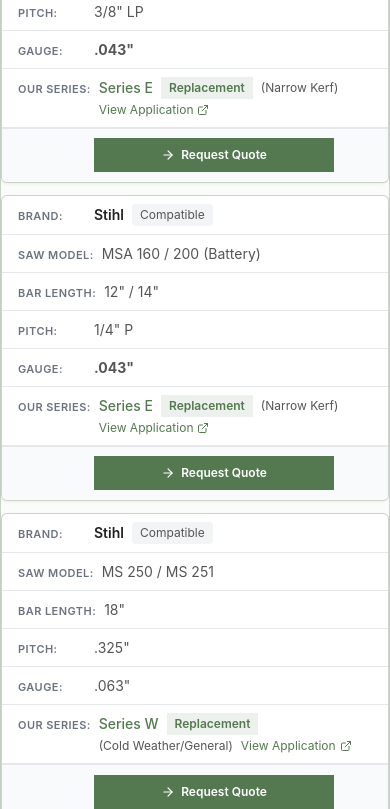
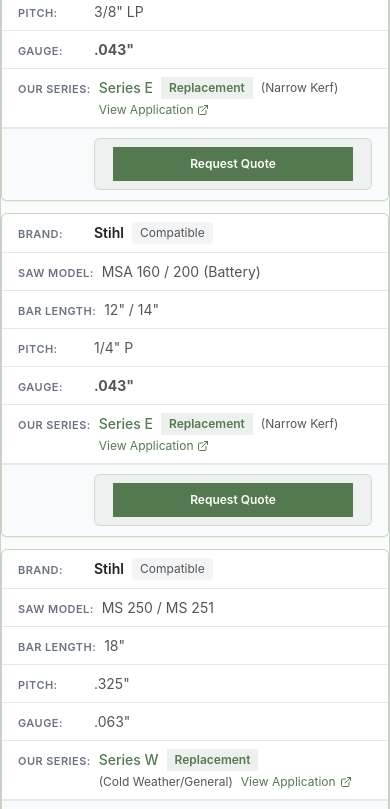
Before and after one commit to LoganOYoung/chainsaw-chain-supplier-borealgrit, a Next.js app: page /fitment-finder in a window 390 px wide. Shown: the part 5660-6469 px from the top of the page. Built offline with nearby package versions, Linux system fonts and the light colour scheme.

Commit message:
fix(fitment): actions block styling, mobile button center, alternatives left, no arrow on mobile

```diff
--- a/app/fitment-finder/page.tsx
+++ b/app/fitment-finder/page.tsx
@@ -547,16 +547,16 @@ export default function FitmentFinderPage() {
                       </div>
                     </td>
                     <td className="px-4 py-3 min-w-0 fitment-actions-cell" data-label="Actions">
-                      <div className="flex flex-col gap-2 min-w-0 max-w-full">
+                      <div className="fitment-actions-block flex flex-col gap-2 min-w-0 max-w-full items-center sm:items-stretch">
                         <Link
                           href={buildQuoteUrl(item)}
-                          className="flex items-center justify-center gap-1.5 text-xs py-1.5 px-4 min-h-[32px] min-w-[160px] w-full max-w-[240px] bg-forest-brand text-white font-semibold hover:bg-white hover:text-forest-brand border-2 border-transparent hover:border-forest-brand transition rounded-none [&_svg]:text-white"
+                          className="flex items-center justify-center gap-1.5 text-xs py-1.5 px-4 min-h-[32px] min-w-[160px] w-full max-w-[240px] bg-forest-brand text-white font-semibold hover:bg-white hover:text-forest-brand border-2 border-transparent hover:border-forest-brand transition rounded-none [&_svg]:text-white sm:self-start"
                         >
-                          <ArrowRight className="w-3.5 h-3.5 shrink-0" aria-hidden />
+                          <ArrowRight className="w-3.5 h-3.5 shrink-0 hidden sm:inline" aria-hidden />
                           <span>Request Quote</span>
                         </Link>
                         {getAlternativeProducts(item.series, item.seriesType).length > 0 && (
-                          <div className="text-xs text-text-body flex flex-wrap items-baseline gap-x-1 gap-y-0.5">
+                          <div className="text-xs text-text-body flex flex-wrap items-baseline gap-x-1 gap-y-0.5 w-full text-left" title="Same fitment, other product options">
                             <span className="font-semibold text-text-main shrink-0">Alternatives:</span>
                             <span className="inline-flex flex-wrap items-baseline gap-x-1.5 gap-y-0.5">
                               {getAlternativeProducts(item.series, item.seriesType).map((alt, idx) => (
--- a/app/globals.css
+++ b/app/globals.css
@@ -202,6 +202,13 @@ body {
     content: "";
     display: block;
   }
+  /* Actions block: one visual group for this row (button + alternatives) */
+  .fitment-compat-table .fitment-actions-block {
+    background: rgba(45, 90, 45, 0.05);
+    border: 1px solid rgba(45, 90, 45, 0.15);
+    border-radius: 6px;
+    padding: 0.5rem 0.75rem;
+  }
   .fitment-gauge-table td::before,
   .fitment-compat-table td::before,
   .fitment-crossref-table td::before {
```
